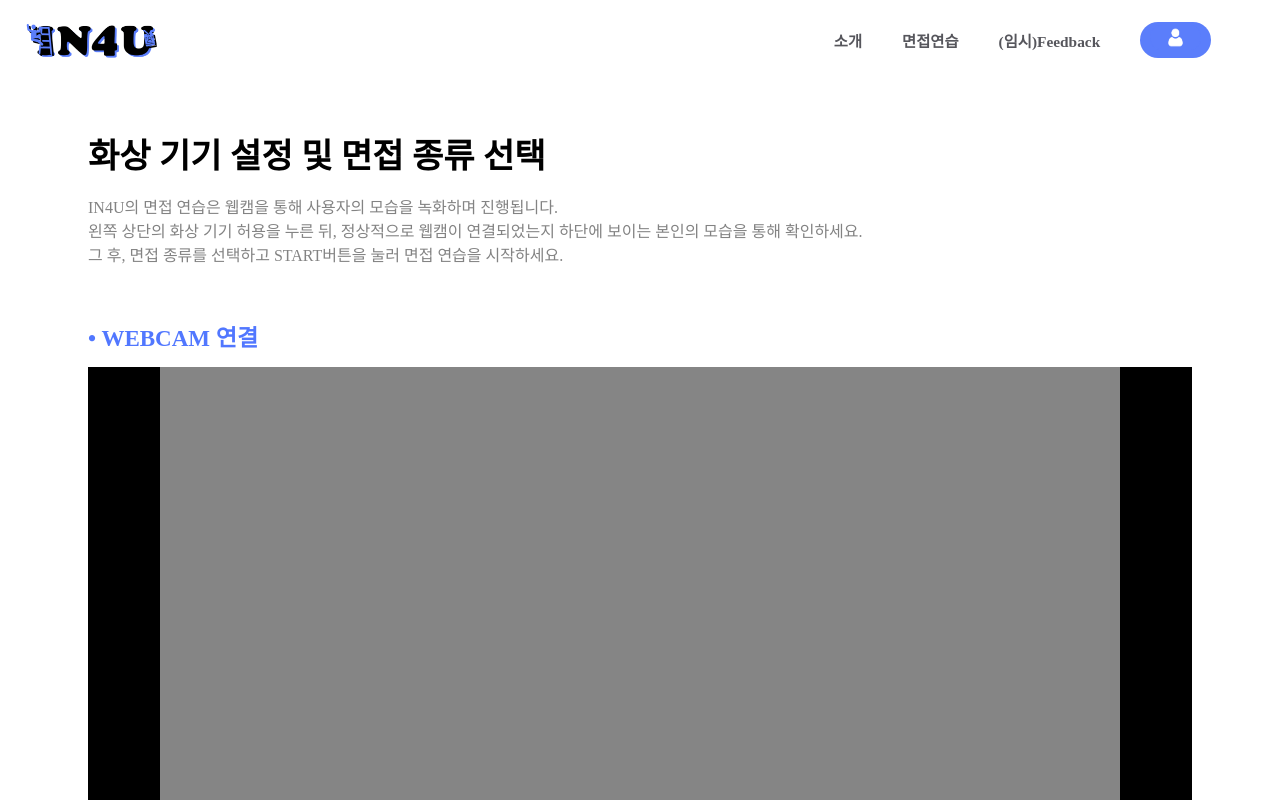
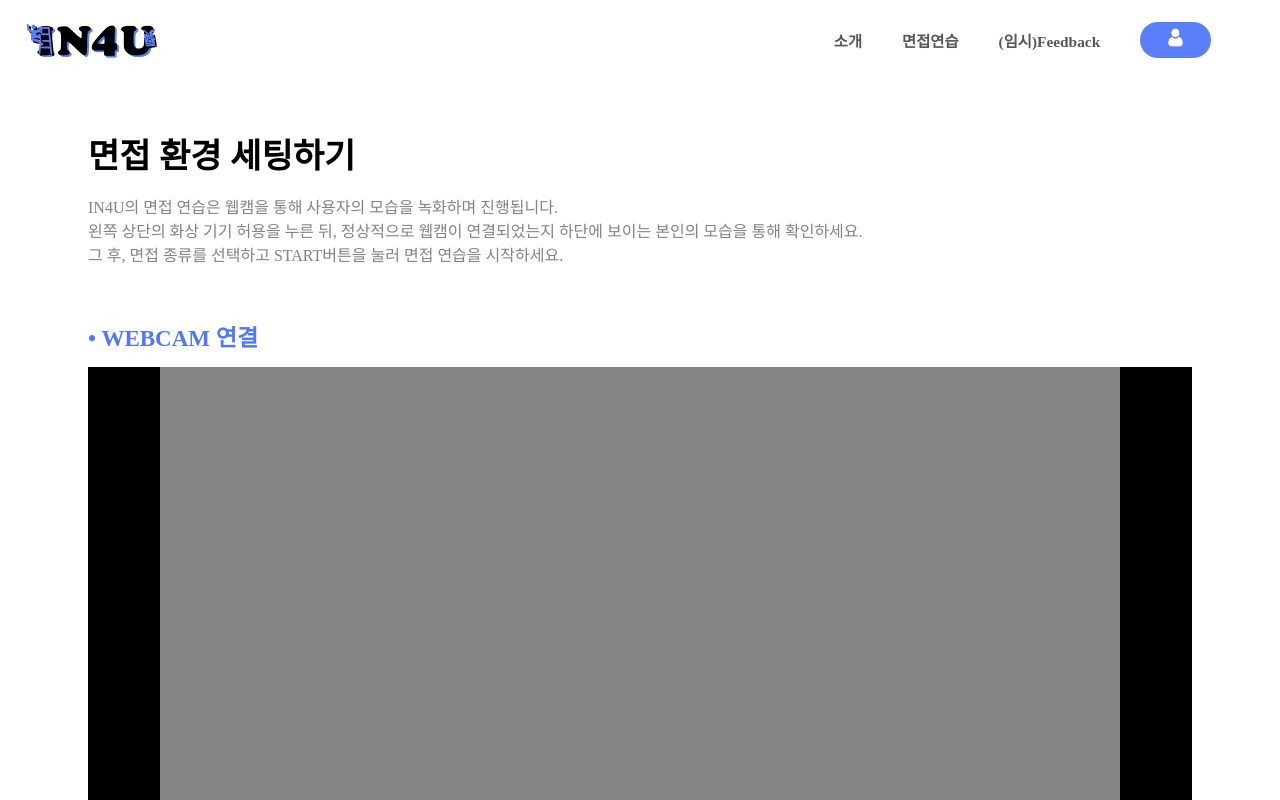
Before and after one commit to kookmin-sw/capstone-2022-15, a React (Create React App) app in the folder src/front/: page /preinterview in a window 1280 px wide. Shown: the top 800 px of the page. Built offline with nearby package versions, Linux system fonts and the light colour scheme; no server answers.

Commit message:
change preinterview page description

```diff
--- a/src/front/src/components/PageDescription.js
+++ b/src/front/src/components/PageDescription.js
@@ -5,7 +5,7 @@ export class PageDescription extends Component {
         return (
             <div className="description-layout">
                 <span className="description-title">
-                    화상 기기 설정 및 면접 종류 선택
+                    면접 환경 세팅하기
                 </span>
                 <span className="description-content">
                     IN4U의 면접 연습은 웹캠을 통해 사용자의 모습을 녹화하며 진행됩니다.<br></br>
```
